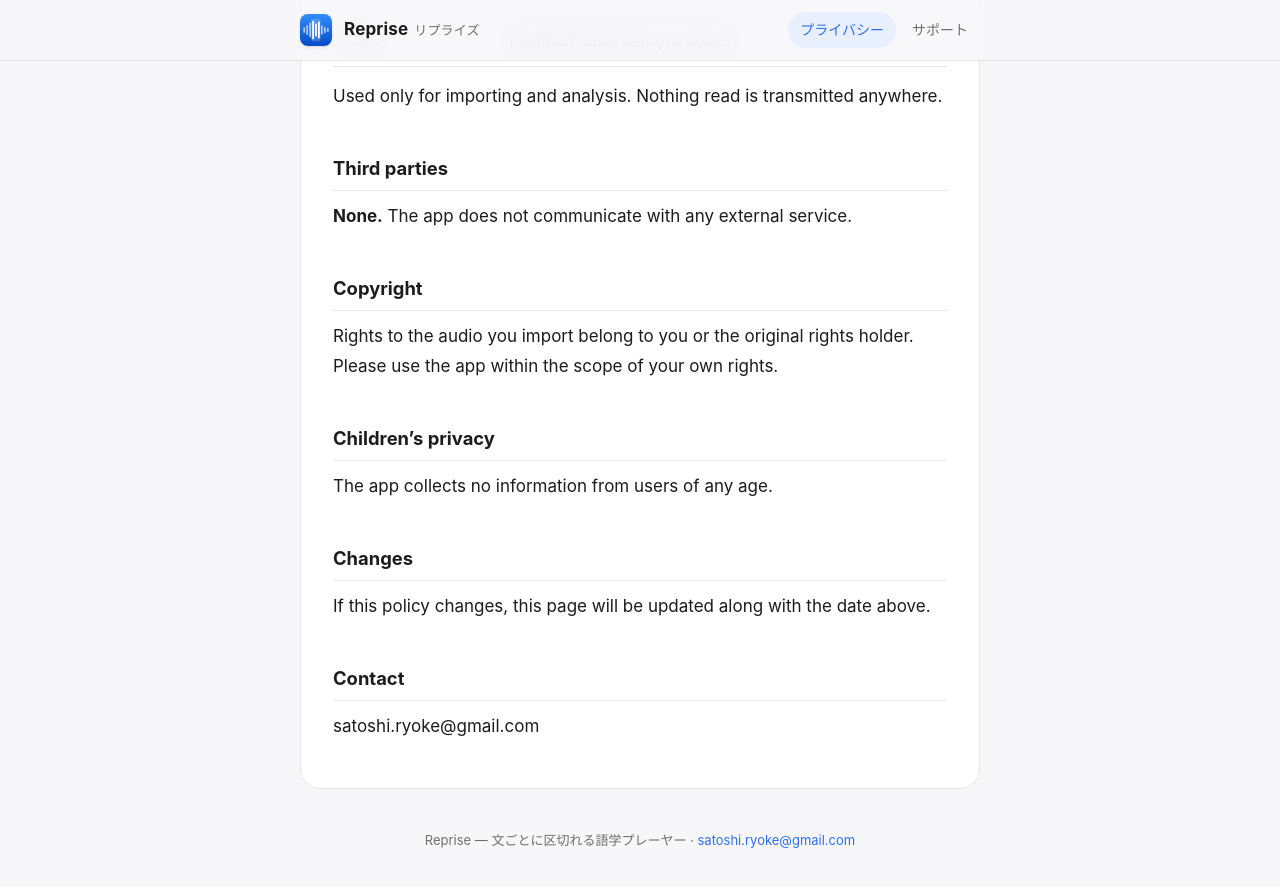
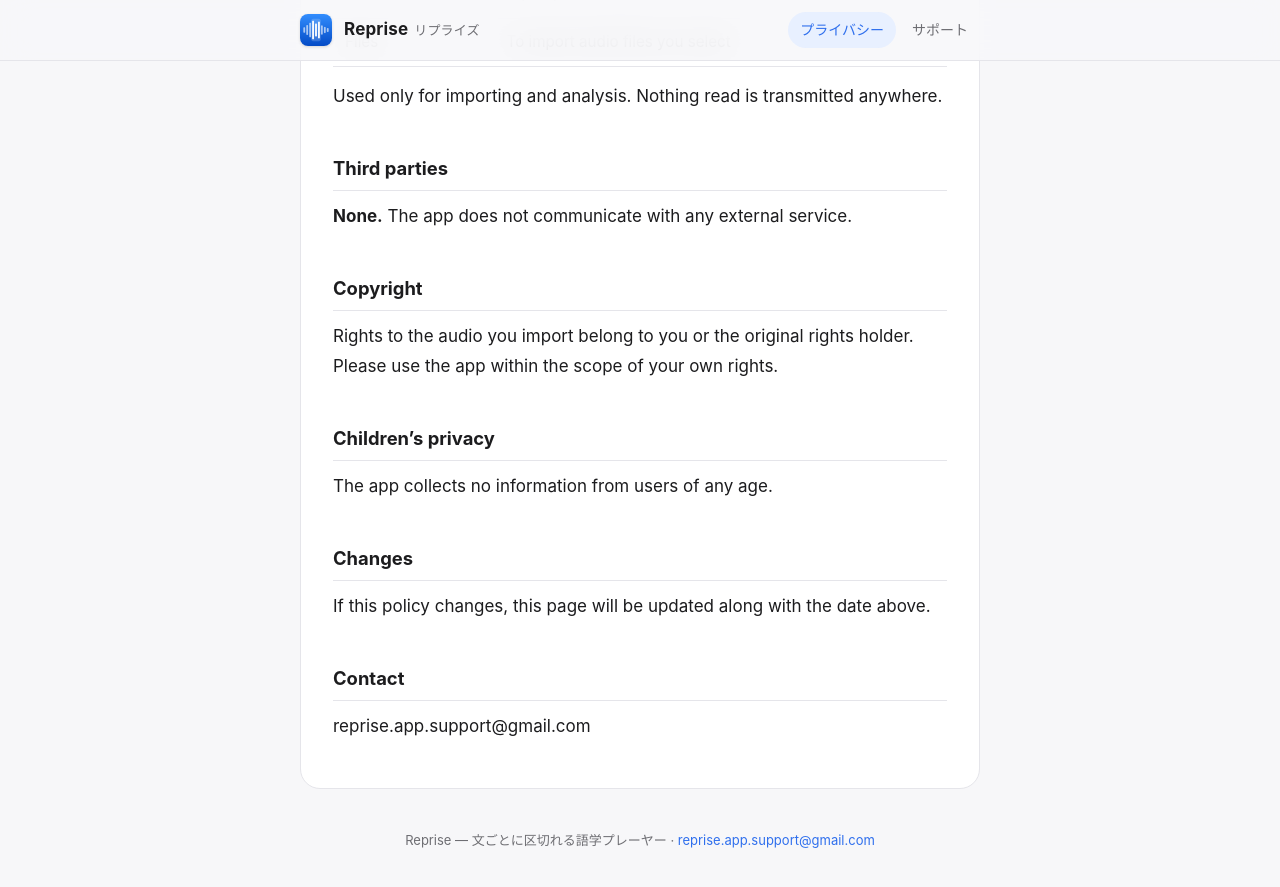
Before and after one commit to 0358rs/reprise-site, a Jekyll site: the page built from index.md, in a window 1280 px wide and 900 px high, scrolled down 3660 px. Shown: the top 887 px of the window. Built offline with Jekyll 4.4.1, drawn with Linux system fonts in a browser that asks for light colours; some of the changed text lies outside the part shown.

Commit message:
連絡先をサポート専用のアドレスに差し替える
Co-Authored-By: Claude Fable 5.1 <noreply@anthropic.com>
Claude-Session: https://claude.ai/code/session_01QLSMdRTSXe2zR5s9T84Px5

```diff
--- a/_layouts/default.html
+++ b/_layouts/default.html
@@ -134,7 +134,7 @@
 
   <footer class="site">
     Reprise — 文ごとに区切れる語学プレーヤー ·
-    <a href="mailto:satoshi.ryoke@gmail.com">satoshi.ryoke@gmail.com</a>
+    <a href="mailto:reprise.app.support@gmail.com">reprise.app.support@gmail.com</a>
   </footer>
 </body>
 </html>
--- a/index.md
+++ b/index.md
@@ -62,7 +62,7 @@ Reprise（リプライズ）は、利用者の情報を一切収集しません
 
 ## お問い合わせ
 
-satoshi.ryoke@gmail.com
+reprise.app.support@gmail.com
 
 ---
 
@@ -125,4 +125,4 @@ If this policy changes, this page will be updated along with the date above.
 
 ## Contact
 
-satoshi.ryoke@gmail.com
+reprise.app.support@gmail.com
```
Also changed, not shown: support.md (+2 -2 lines).
